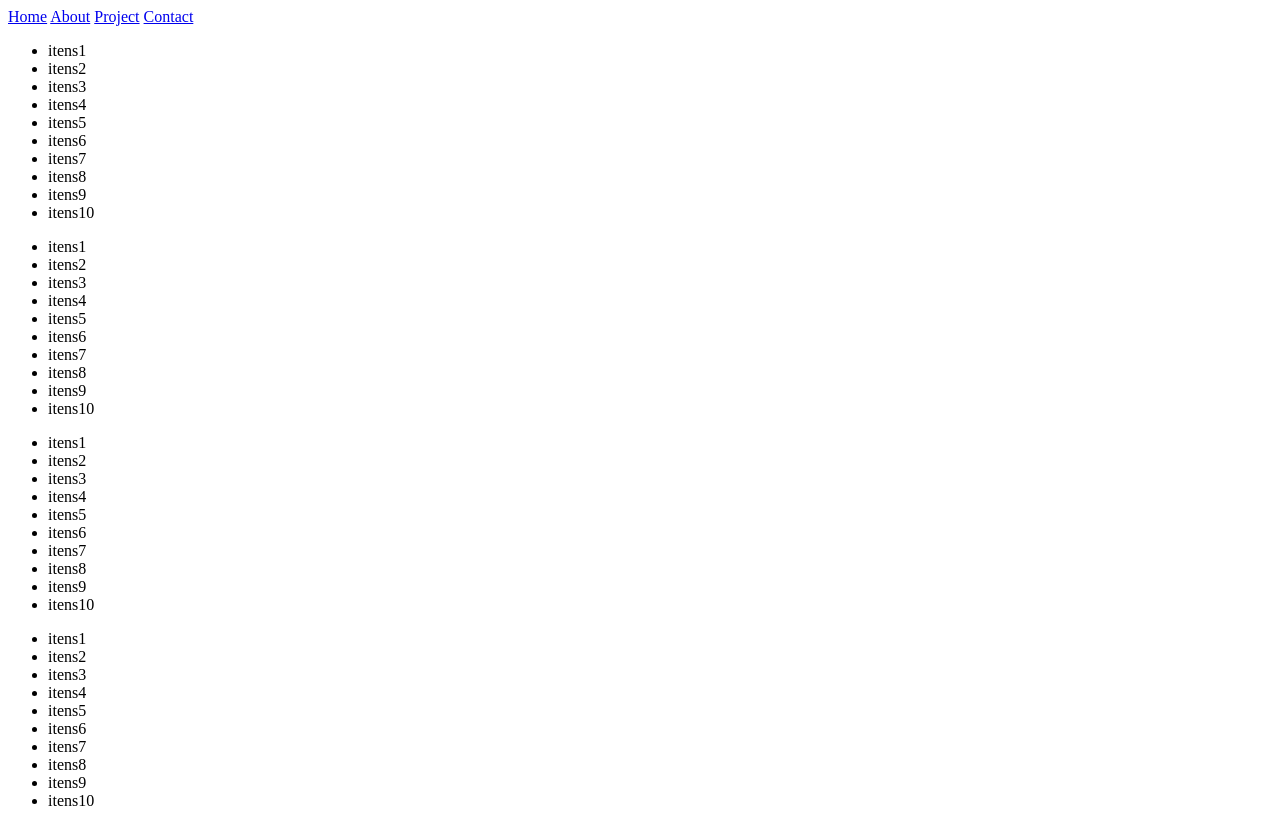
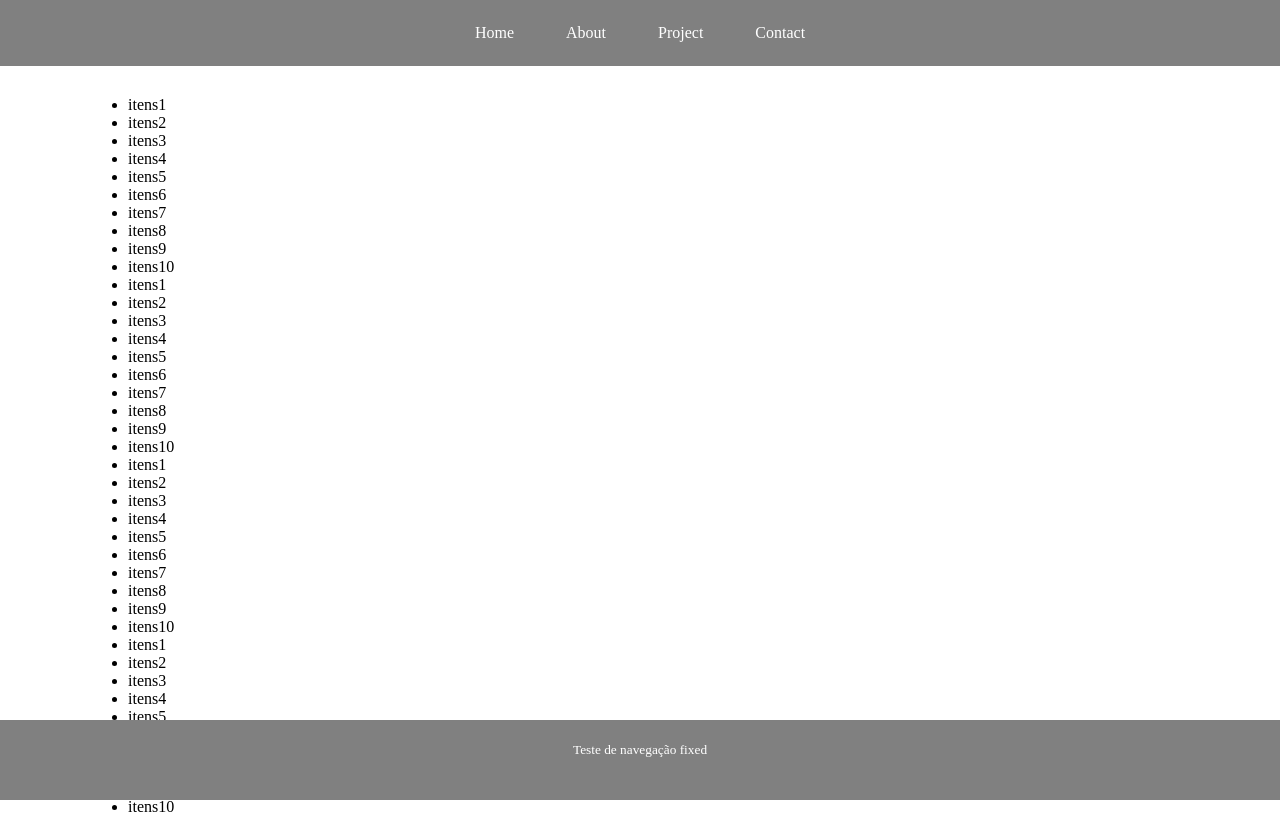
Before and after one commit to papaigato/Curso_Fronte-End-Matutino, a plain HTML site: page javascript/aula04-atv/atv17/index.html in a window 1280 px wide. Shown: the top 819 px of the page. Drawn offline with Linux system fonts and the light colour scheme; files that its build step writes are made by us from their sources.

Commit message:
correçao atv17

```diff
--- a/javascript/aula04-atv/atv17/index.html
+++ b/javascript/aula04-atv/atv17/index.html
@@ -9,7 +9,7 @@
 </head>
 <body>
         <header>
-                <span class="material"></span>
+                <span class="menusimbulo"></span>
                 <nav class="icon">
                         <a href="#">Home</a>
                         <a href="#">About</a>
@@ -86,7 +86,6 @@
                 </form>
                 <br />
                 <hr />
-
         </main>
 
         <footer>
--- a/javascript/aula04-atv/atv17/script.js
+++ b/javascript/aula04-atv/atv17/script.js
@@ -0,0 +1,6 @@
+const nav = document.querySelector("nav");
+const menu = document.querySelector(".menusimbulo");
+
+menu.addEventListener("click", () => {
+    nav.classList.toggle("hide-icon");
+});
--- /dev/null
+++ b/javascript/aula04-atv/atv17/style.css
@@ -0,0 +1,87 @@
+.material-symbols-outlined {
+        font-variation-settings: "FILL" 0, "wght" 400, "GRAD" 0, "opsz" 24;
+        opacity: 0;
+        position: absolute;
+    }
+
+    * {
+        margin: 0;
+        padding: 0;
+        box-sizing: border-box;
+    }
+
+    header {
+        width: 100%;
+        background-color: gray;
+        text-align: center;
+        width: 100%;
+        position: fixed;
+        top: 0;
+        left: 0;
+    }
+
+    a {
+        display: inline-block;
+        color: white;
+        text-decoration: none;
+        height: 100%;
+        padding: 1.5em;
+    }
+    a:hover {
+        background-color: rgb(62, 62, 62);
+    }
+
+    body {
+        width: 100%;
+        height: 100vh;
+        display: flex;
+        flex-direction: column;
+        align-items: center;
+    }
+
+    main {
+        padding: 1em 0 5em 0;
+        text-align: justify;
+        width: 80%;
+        margin-top: 5em;
+    }
+
+    input.erro {
+        border: 2px solid red;
+    }
+
+    input.confirm {
+        border: 2px solid green;
+    }
+
+    footer {
+        width: 100%;
+        height: 10%;
+        background-color: gray;
+        text-align: center;
+        color: white;
+        padding: 20px;
+        position: fixed;
+        bottom: 0;
+        left: 0;
+    }
+
+    @media (max-width: 500px) {
+        .material-symbols-outlined {
+            position: relative;
+            opacity: 100%;
+            color: white;
+            background-color: gray;
+            width: 100%;
+            text-align: right;
+            padding: 0.8em;
+        }
+
+        .hide-icon {
+            display: none;
+        }
+
+        a {
+            display: block;
+        }
+    }
```
Also changed, not shown: javascript/aula04-atv/atv18/index.html (added), javascript/aula04-atv/atv18/script.js (added), javascript/aula04-atv/atv19/index.html (added), javascript/aula04-atv/atv19/script.js (added).
